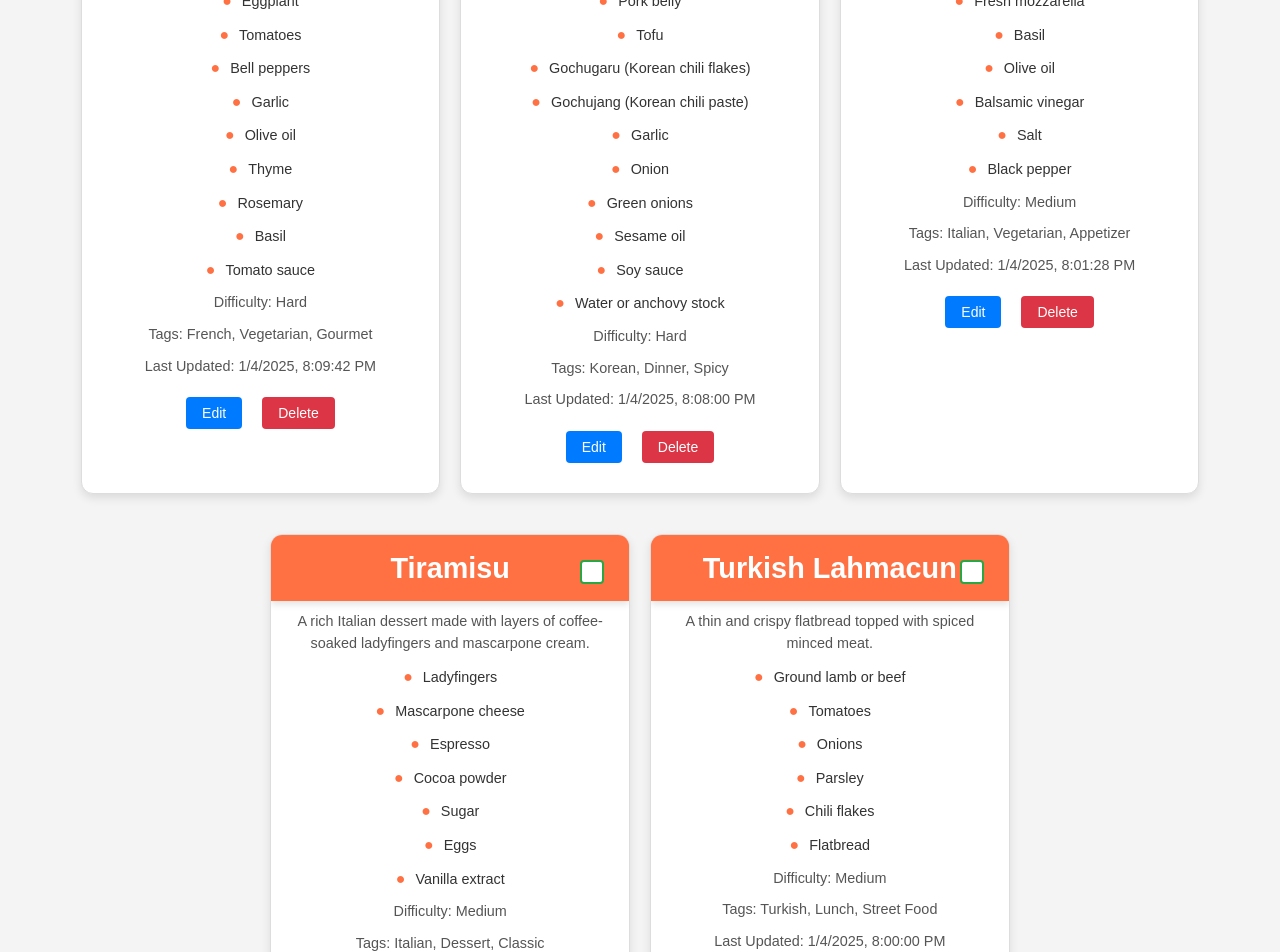
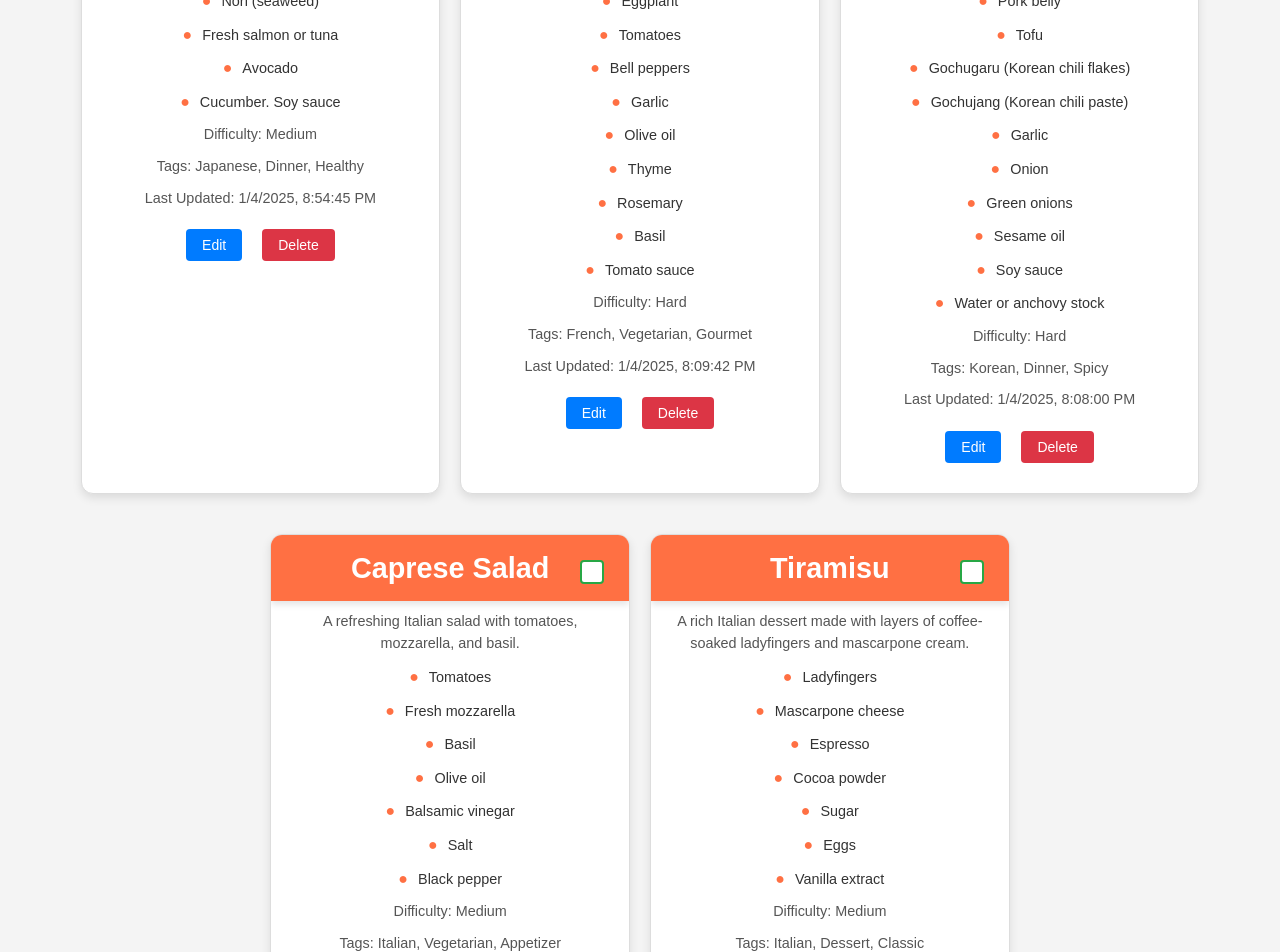
Before and after one commit to rasadli/RecipeManagerApp, a React (Create React App) app: page /recipes in a window 1280 px wide. Shown: the part 440-1392 px from the top of the page. Built offline with nearby package versions, Linux system fonts and the light colour scheme; data requests are answered from the project's data file; a web font is replaced by a local one.

Commit message:
some changes were done to Recipes

```diff
--- a/src/components/RecipeForm.jsx
+++ b/src/components/RecipeForm.jsx
@@ -11,14 +11,14 @@ const RecipeForm = ({ recipe = null, onSave, onClose }) => {
 
     const handleSave = () => {
         const updatedRecipe = {
-            id: isEditMode ? recipe.id : undefined, // Only add id if in edit mode
-            title,
-            description,
-            ingredients: ingredients.split(",").map(ingredient => ingredient.trim()),
-            tags: tags.split(",").map(tag => tag.trim()),
-            difficulty,
-            createdAt: new Date().toISOString(), // For new recipes, set createdAt
-            updatedAt: new Date().toISOString(), // For both, set updatedAt
+            id: isEditMode ? recipe.id : undefined,
+            title: title.trim(),
+            description: description.trim(),
+            ingredients: ingredients.split(",").filter(ingredient => ingredient.trim() !== "").map(ingredient => ingredient.trim()),
+            tags: tags.split(",").filter(tag => tag.trim() !== "").map(tag => tag.trim()),
+            difficulty: difficulty.trim(),
+            createdAt: isEditMode ? recipe.createdAt : new Date().toISOString(),
+            updatedAt: new Date().toISOString(),
         };
         onSave(updatedRecipe);
     };
--- a/src/db.json
+++ b/src/db.json
@@ -86,7 +86,7 @@
     },
     {
       "id": "1eb0",
-      "title": " Sushi Rolls",
+      "title": "Sushi Rolls",
       "description": "A classic Japanese dish with vinegared rice, fresh seafood, and vegetables wrapped in seaweed.",
       "ingredients": [
         "Sushi rice",
@@ -101,9 +101,8 @@
         "Healthy"
       ],
       "difficulty": "Medium",
-      "createdAt": "2025-01-04T19:08:41.288Z",
-      "updatedAt": "2025-01-04T19:08:41.288Z",
-      "order": 8
+      "createdAt": "2025-01-04T20:54:45.773Z",
+      "updatedAt": "2025-01-04T20:54:45.773Z"
     },
     {
       "id": "b6b8",
```
